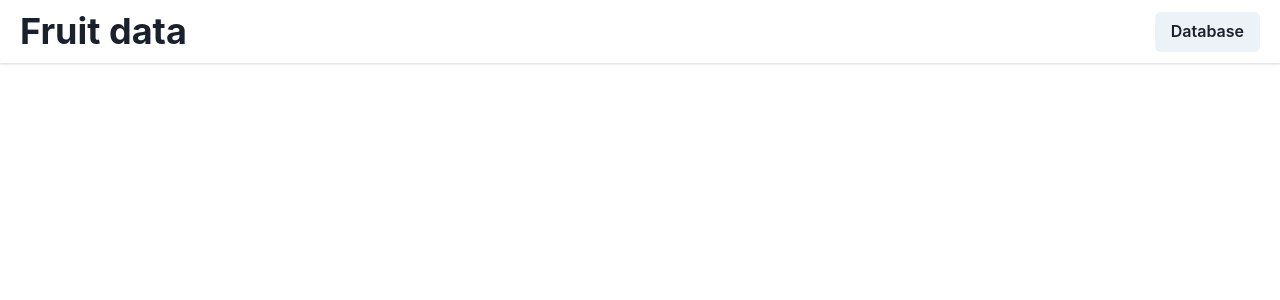
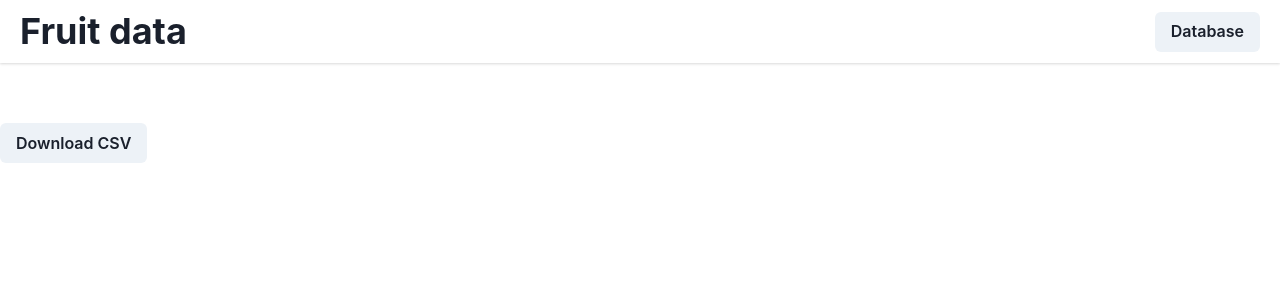
Before and after one commit to MarinTeskera/fruit-dataset, a React (Create React App) app in the folder frontend/: page / in a window 1280 px wide. Shown: the top 300 px of the page. Built offline with nearby package versions, Linux system fonts and the light colour scheme.

Commit message:
will need some changes

```diff
--- a/frontend/src/components/Index.tsx
+++ b/frontend/src/components/Index.tsx
@@ -1,10 +1,16 @@
 import { FC } from "react";
 import { Navigation } from "./navigation/Navigation";
+import { DownloadButton } from "./downloadButton/DownloadButton";
+import { Flex } from "@chakra-ui/react";
 
 export const Index: FC = () => {
   return (
     <>
       <Navigation />
+
+      <Flex>
+        <DownloadButton url="download-csv">Download CSV</DownloadButton>
+      </Flex>
     </>
   );
 };
--- /dev/null
+++ b/frontend/src/components/downloadButton/DownloadButton.tsx
@@ -0,0 +1,35 @@
+import { Button } from "@chakra-ui/react";
+import { FC, ReactNode } from "react";
+
+export const DownloadButton: FC<{ url: string; children: ReactNode }> = ({
+  url,
+  children,
+}) => {
+  const handleDownload = async () => {
+    try {
+      const response = await fetch(`http://localhost:4200/${url}`);
+
+      if (!response.ok) {
+        throw new Error("Failed to download CSV");
+      }
+
+      const blob = await response.blob();
+
+      const link = document.createElement("a");
+
+      link.href = URL.createObjectURL(blob);
+
+      link.download = "fruit_data.csv";
+
+      document.body.appendChild(link);
+
+      link.click();
+
+      document.body.removeChild(link);
+    } catch (error) {
+      console.error("Error downloading CSV:", error);
+    }
+  };
+
+  return <Button onClick={handleDownload}>{children}</Button>;
+};
```
Also changed, not shown: 1 other file (tests, documents, lock files or other folders).
